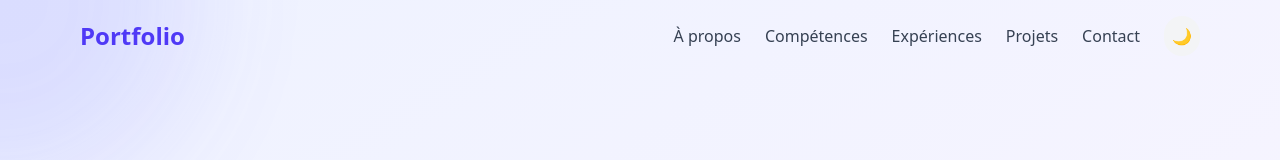
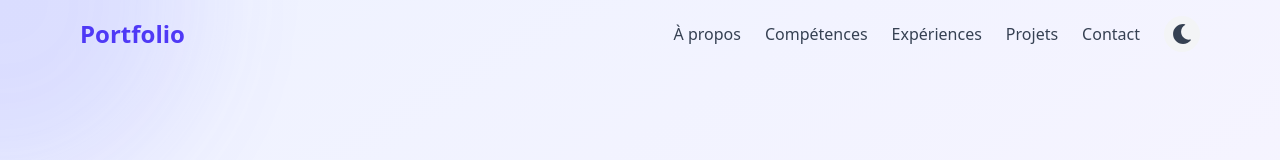
Before and after one commit to slikosb/portfolio, a React (Vite) app: page / in a window 1280 px wide. Shown: the top 160 px of the page. Built offline with nearby package versions, Linux system fonts and the light colour scheme.

Commit message:
ajustement du css sur le scroll horizontal

```diff
--- a/src/App.tsx
+++ b/src/App.tsx
@@ -12,7 +12,7 @@ function App() {
   const [darkMode, setDarkMode] = useState(false);
 
   return (
-    <div className={darkMode ? "dark" : ""}>
+    <div className={`${darkMode ? "dark" : ""} overflow-x-hidden`}>
       <style>{`
         @keyframes slideIn {
           from {
--- a/src/components/Header.tsx
+++ b/src/components/Header.tsx
@@ -110,7 +110,7 @@ const Header = ({ darkMode, setDarkMode }: HeaderProps) => {
               }`}
               aria-label="Toggle dark mode"
             >
-              {darkMode ? "☀️" : "🌙"}
+              {darkMode ? <FaSun size={20} /> : <FaMoon size={20} />}
             </button>
           </div>
 
@@ -129,8 +129,11 @@ const Header = ({ darkMode, setDarkMode }: HeaderProps) => {
             </button>
 
             <button
-              onClick={() => setIsMenuOpen(!isMenuOpen)}
-              className={`burger-button p-2 rounded-lg transition-colors ${
+              onClick={(e) => {
+                e.stopPropagation();
+                setIsMenuOpen(!isMenuOpen);
+              }}
+              className={`burger-button p-3 rounded-lg transition-colors flex items-center justify-center ${
                 darkMode
                   ? "text-white hover:bg-gray-800"
                   : "text-gray-900 hover:bg-gray-100"
```
